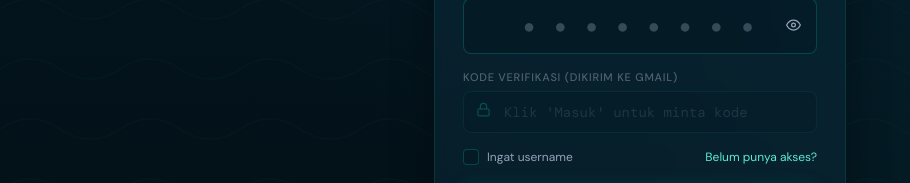
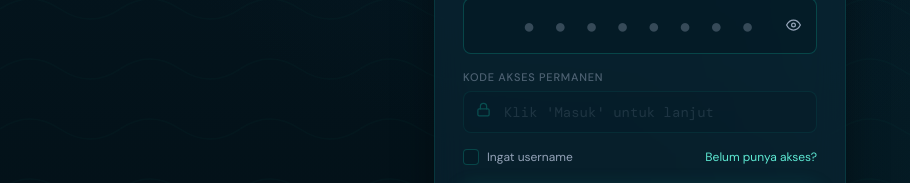
Before and after one commit to naturalrerserve/naturalreserve-fe, a Next.js app: page / in a window 1280 px wide. Shown: the part 561-744 px from the top of the page, without its empty margins (0-910 px from the left). Built offline with nearby package versions, Linux system fonts and the light colour scheme; a web font is replaced by a local one.

Commit message:
feat: make verification code permanent and reusable

```diff
--- a/src/components/login/LoginCard.tsx
+++ b/src/components/login/LoginCard.tsx
@@ -86,7 +86,7 @@ export default function LoginCard({
   const handleVerifyOtp = async () => {
     setAlert(null);
     if (!otp.trim() || otp.trim().length !== 6) {
-      setAlert({ type: 'error', msg: 'Masukkan 6-digit kode OTP yang dikirim ke email Anda.' });
+      setAlert({ type: 'error', msg: 'Masukkan 6-digit Kode Akses Permanen Anda.' });
       return;
     }
 
@@ -107,7 +107,7 @@ export default function LoginCard({
       setTimeout(() => router.push('/dashboard'), 1200);
     } catch (err: any) {
       setLoading(false);
-      const msg = err.message || 'Kode OTP salah atau kedaluwarsa.';
+      const msg = err.message || 'Kode akses salah.';
       setAlert({ type: 'error', msg });
       setShake(true);
       setTimeout(() => setShake(false), 500);
@@ -199,7 +199,7 @@ export default function LoginCard({
 
       {/* OTP Input */}
       <div className={styles.formGroup} style={{ opacity: showOtpInput ? 1 : 0.5, transition: 'opacity 0.3s' }}>
-        <label className={styles.formLabel} htmlFor="otpInput">Kode Verifikasi (Dikirim ke Gmail)</label>
+        <label className={styles.formLabel} htmlFor="otpInput">Kode Akses Permanen</label>
         <div className={styles.inputWrap}>
           <span className={styles.inputIcon}>
             <svg xmlns="http://www.w3.org/2000/svg" width="15" height="15" viewBox="0 0 24 24"
@@ -212,7 +212,7 @@ export default function LoginCard({
             id="otpInput"
             className={styles.formInput}
             type="text"
-            placeholder={showOtpInput ? "Masukkan 6-digit OTP" : "Klik 'Masuk' untuk minta kode"}
+            placeholder={showOtpInput ? "Masukkan 6-digit kode" : "Klik 'Masuk' untuk lanjut"}
             maxLength={6}
             value={otp}
             onChange={(e) => setOtp(e.target.value.replace(/\D/g, ''))}
```
